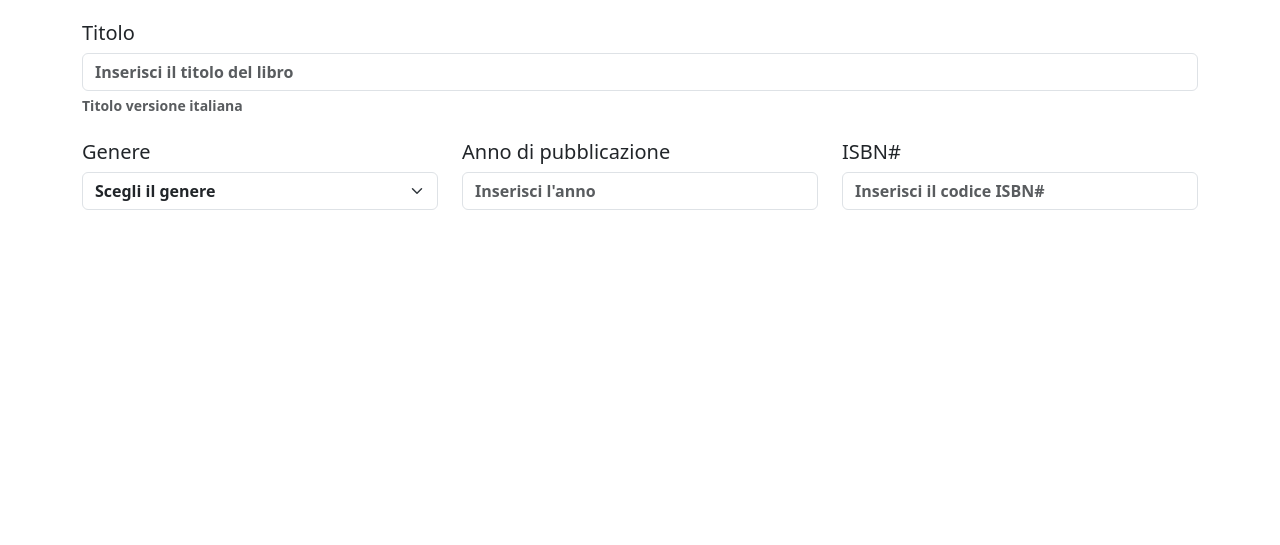
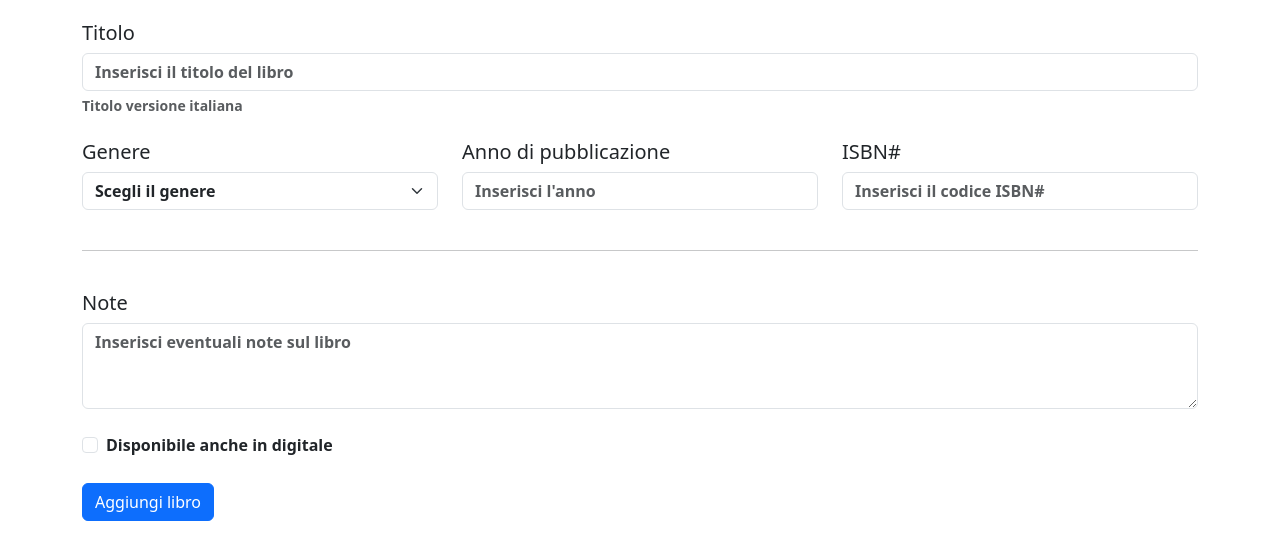
Before and after one commit to alessiotegoni/html-css-bootstrap-dashboard, a plain HTML site: page src/pages/add-book.html in a window 1280 px wide. Shown: the part 279-824 px from the top of the page. Before the commit the page ends 800 px from the top, so only its background shows below. Drawn offline with nearby package versions, Linux system fonts and the light colour scheme.

Commit message:
[ADD] hasDIgitalEdition input and add book btn

```diff
--- a/src/pages/add-book.html
+++ b/src/pages/add-book.html
@@ -6,6 +6,11 @@
     <title>Aggiungi libro</title>
 
     <link rel="stylesheet" href="../../style.css" />
+
+    <script
+      src="https://cdn.jsdelivr.net/npm/bootstrap@5.3.3/dist/js/bootstrap.bundle.min.js"
+      defer
+    ></script>
   </head>
   <body>
     <header>
@@ -139,6 +144,37 @@
               required
             />
           </div>
+          <div><hr /></div>
+          <div class="my-4">
+            <label for="notes" class="form-label h5">Note</label>
+            <textarea
+              name="notes"
+              id="notes"
+              placeholder="Inserisci eventuali note sul libro"
+              rows="3"
+              class="form-control fw-semibold"
+            ></textarea>
+          </div>
+          <div>
+            <div class="form-check">
+              <label
+                for="hasDigitalEdition"
+                class="form-check-label fw-semibold"
+                >Disponibile anche in digitale</label
+              >
+              <input
+                type="checkbox"
+                name="hasDigitalEdition"
+                id="hasDigitalEdition"
+                class="form-check-input"
+              />
+            </div>
+          </div>
+          <div class="my-4">
+            <button type="submit" class="btn btn-primary">
+              Aggiungi libro
+            </button>
+          </div>
         </form>
       </div>
     </main>
```
